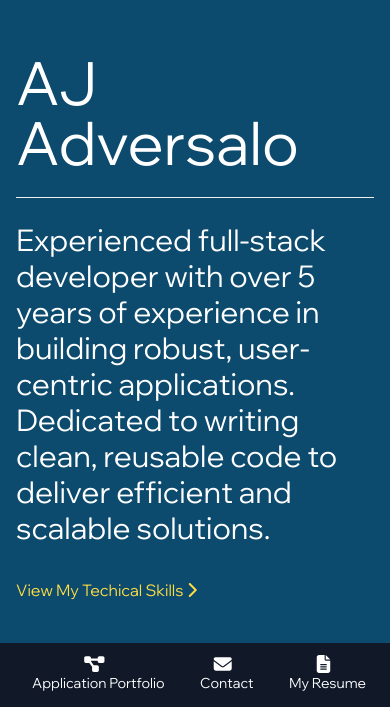
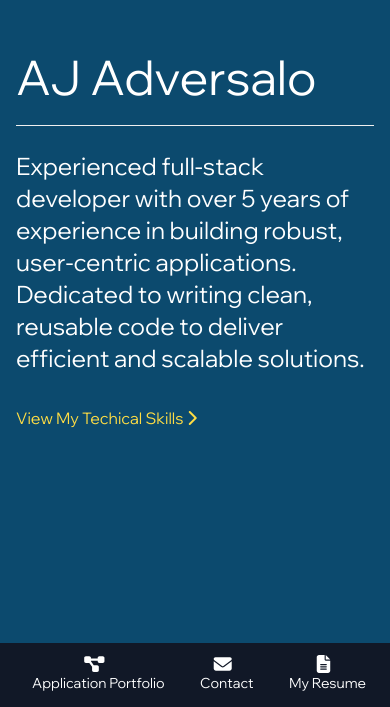
Before and after one commit to ajadversalo/ajadversalo.github.io, a React (Create React App) app: page / in a window 390 px wide. Shown: the part 137-844 px from the top of the page. Built offline with nearby package versions, Linux system fonts and the light colour scheme.

Commit message:
Change mobile text size

```diff
--- a/src/App.tsx
+++ b/src/App.tsx
@@ -141,12 +141,12 @@
             <div className="h-screen">
                 <div className="h-full flex items-center justify-center pl-2 pr-2 mt-[-1rem]">
                     <div className={"w-[50rem] text-white p-2 mt-[-3rem] h-[25rem]"}>
-                        <div className={"text-6xl"}>
+                        <div className={"text-5xl sm:text-6xl"}>
                             AJ Adversalo
                         </div>
                         <Divider className="bg-white" />
                         <Collapse in={!showTechnicalSkills}>
-                        <div className={"text-3xl"}>
+                        <div className={"text-2xl sm:text-3xl"}>
                             Experienced full-stack developer with over 5 years of experience in building robust, user-centric applications. Dedicated to writing clean, reusable code to deliver efficient and scalable solutions.
                         </div>
                         </Collapse>
```
